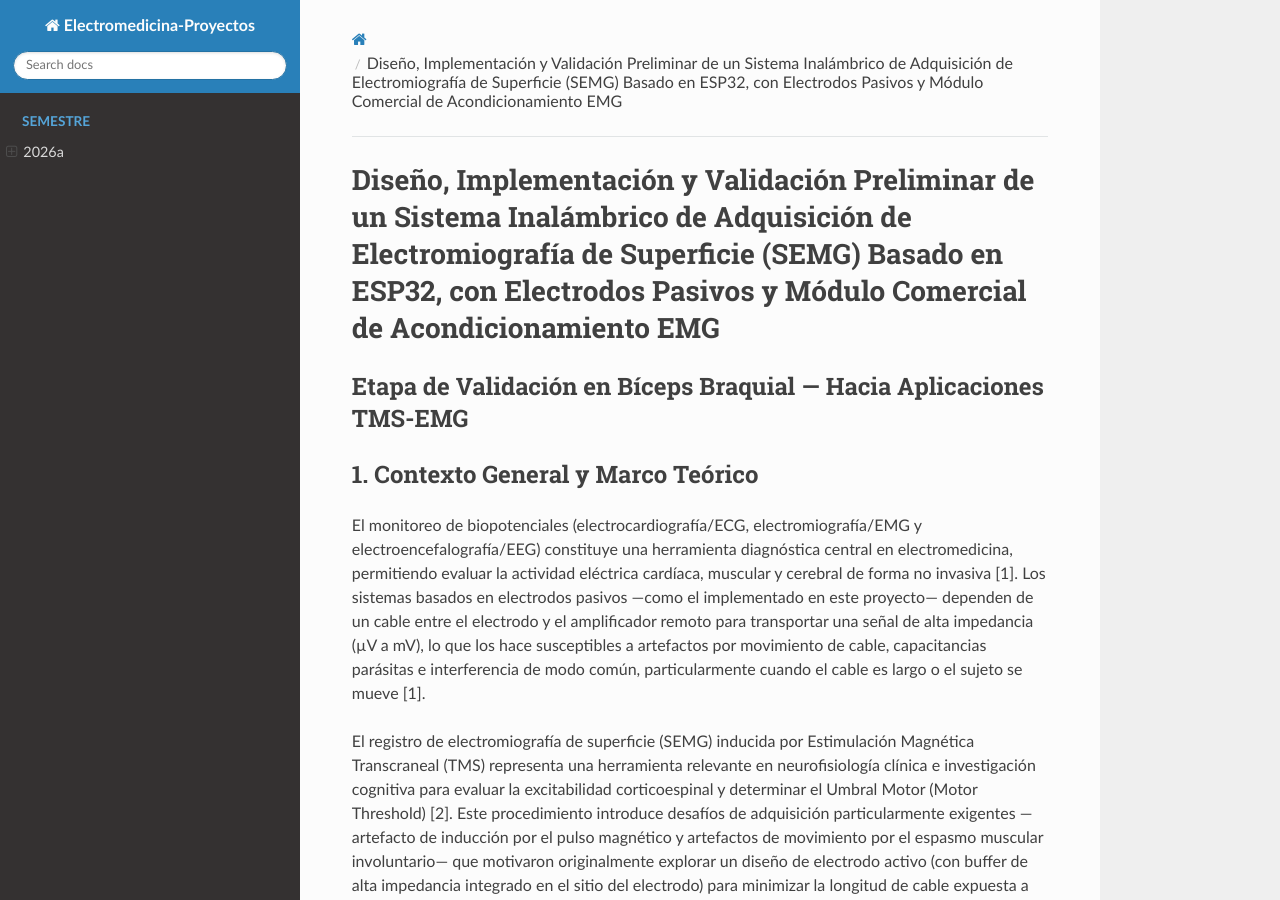
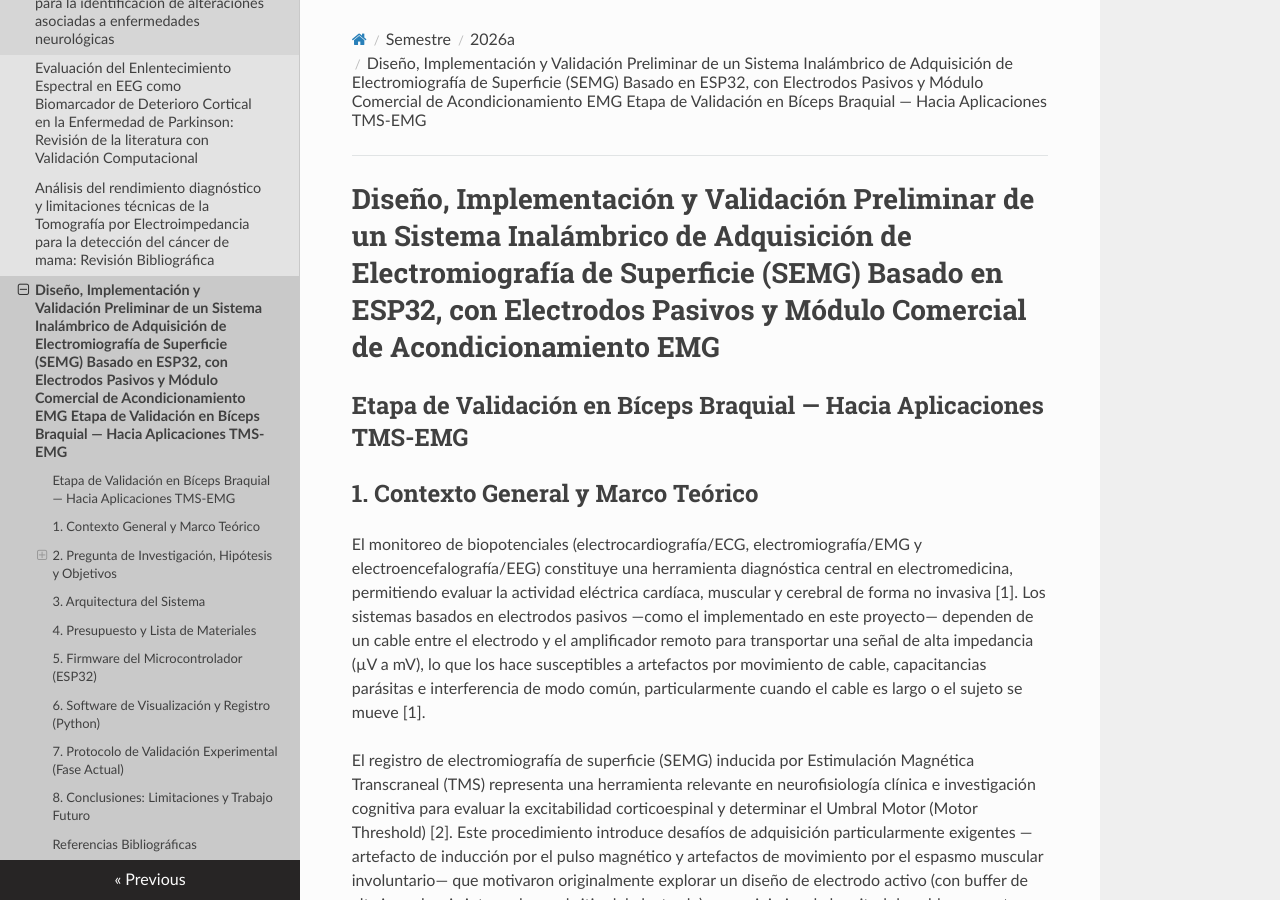
Before and after one commit to neuroeng-usach/Electromedicina-proyectos, an MkDocs documentation site: the page built from docs/2026_1/proy5/index.md, in a window 1280 px wide and 900 px high. Built offline with MkDocs 1.6.1, drawn with Linux system fonts in a browser that asks for light colours; nearby versions of some CDN libraries; some of the changed text lies outside the part shown.

Commit message:
Update mkdocs.yml

```diff
--- a/mkdocs.yml
+++ b/mkdocs.yml
@@ -54,3 +54,4 @@ nav:
         - "Biomarcadores neurofisiológicos gingivales : evaluación de la función sensitiva del nervio trigémino en la región gingival como herramienta para la identificación de alteraciones asociadas a enfermedades neurológicas" : 2026_1/proy2/index.md
         - "Evaluación del Enlentecimiento Espectral en EEG como Biomarcador de Deterioro Cortical en la Enfermedad de Parkinson: Revisión de la literatura con Validación Computacional" : 2026_1/proy3/proyecto_electro_parkinson.md
         - "Análisis del rendimiento diagnóstico y limitaciones técnicas de la Tomografía por Electroimpedancia para la detección del cáncer de mama: Revisión Bibliográfica" : 2026_1/proy4/index.md
+        - "Diseño, Implementación y Validación Preliminar de un Sistema Inalámbrico de Adquisición de Electromiografía de Superficie (SEMG) Basado en ESP32, con Electrodos Pasivos y Módulo Comercial de Acondicionamiento EMG Etapa de Validación en Bíceps Braquial — Hacia Aplicaciones TMS-EMG" : 2026_1/proy5/index.md
```
